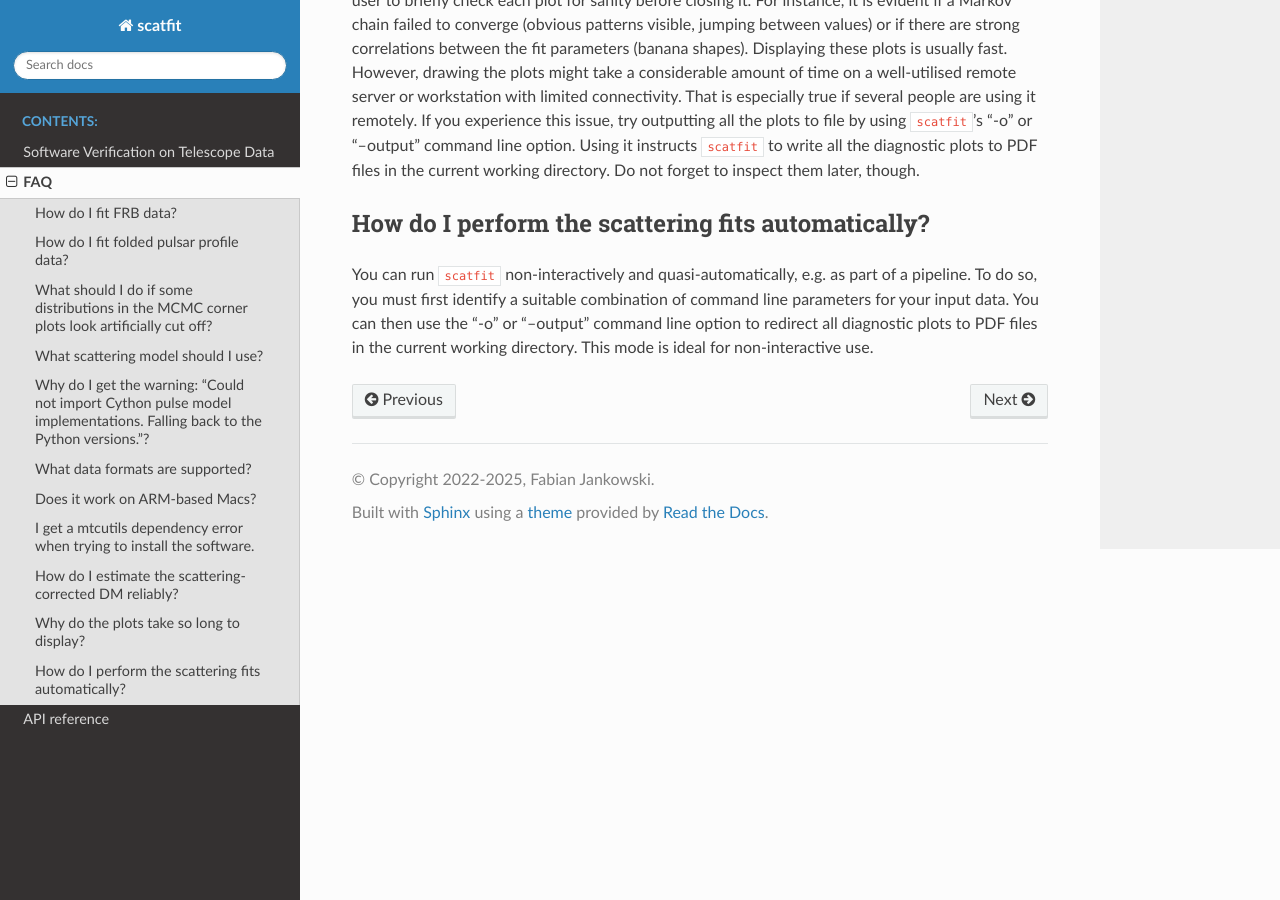
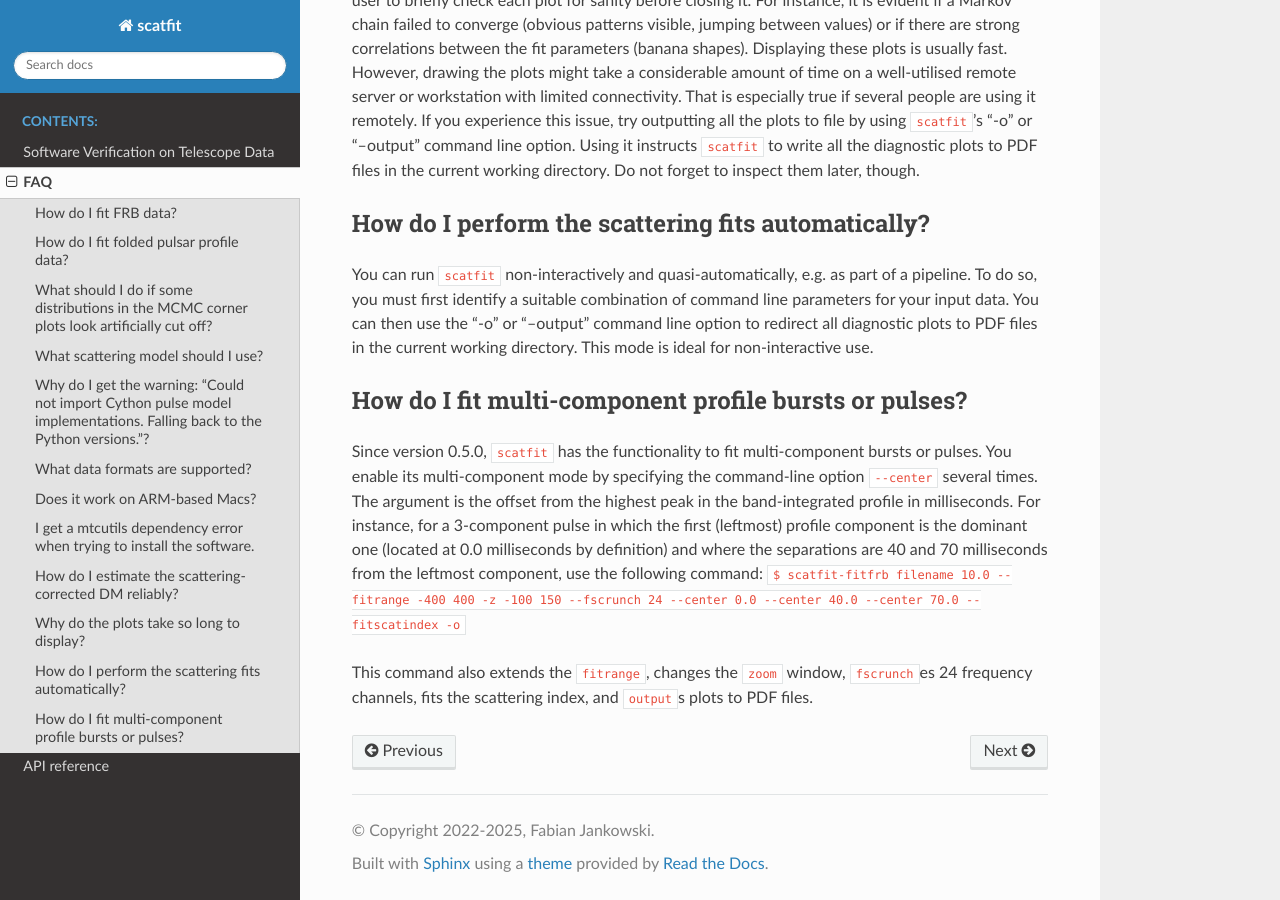
Before and after one commit to fjankowsk/scatfit, a Sphinx documentation site: the page built from docs/FAQ.md, in a window 1280 px wide and 900 px high, scrolled down 3841 px. Built offline with Sphinx 7.4.7 and the Read the Docs theme 3.1.0, drawn with Linux system fonts in a browser that asks for light colours.

Commit message:
Document how to use the new multi-component mode.

```diff
--- a/docs/FAQ.md
+++ b/docs/FAQ.md
@@ -82,3 +82,10 @@ The leading edge of the burst profile should be as sharp as possible (in the abs
 ## How do I perform the scattering fits automatically? ##
 
 You can run `scatfit` non-interactively and quasi-automatically, e.g. as part of a pipeline. To do so, you must first identify a suitable combination of command line parameters for your input data. You can then use the "-o" or "--output" command line option to redirect all diagnostic plots to PDF files in the current working directory. This mode is ideal for non-interactive use.
+
+## How do I fit multi-component profile bursts or pulses? ##
+
+Since version 0.5.0, `scatfit` has the functionality to fit multi-component bursts or pulses. You enable its multi-component mode by specifying the command-line option `--center` several times. The argument is the offset from the highest peak in the band-integrated profile in milliseconds. For instance, for a 3-component pulse in which the first (leftmost) profile component is the dominant one (located at 0.0 milliseconds by definition) and where the separations are 40 and 70 milliseconds from the leftmost component, use the following command:
+`$ scatfit-fitfrb filename 10.0 --fitrange -400 400 -z -100 150 --fscrunch 24 --center 0.0 --center 40.0 --center 70.0 --fitscatindex -o`
+
+This command also extends the `fitrange`, changes the `zoom` window, `fscrunch`es 24 frequency channels, fits the scattering index, and `output`s plots to PDF files.
```
